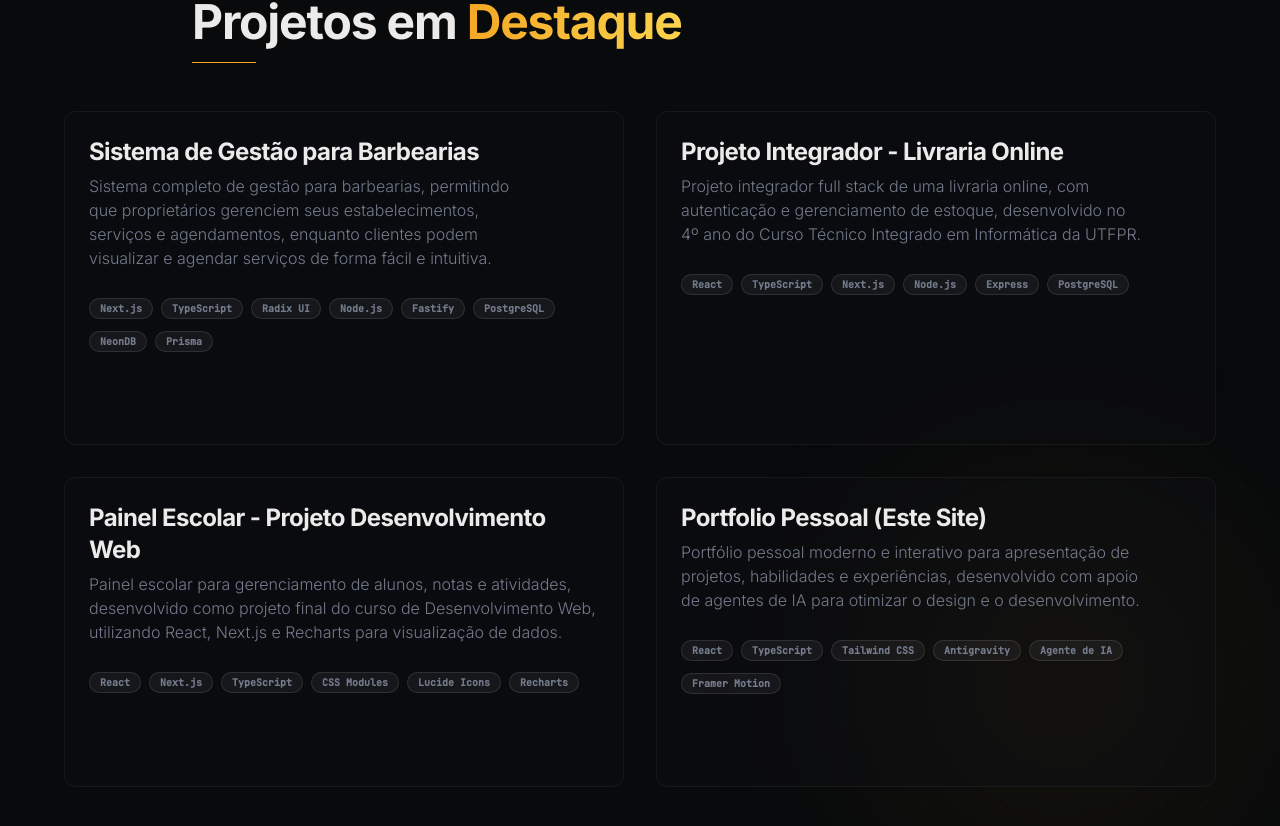
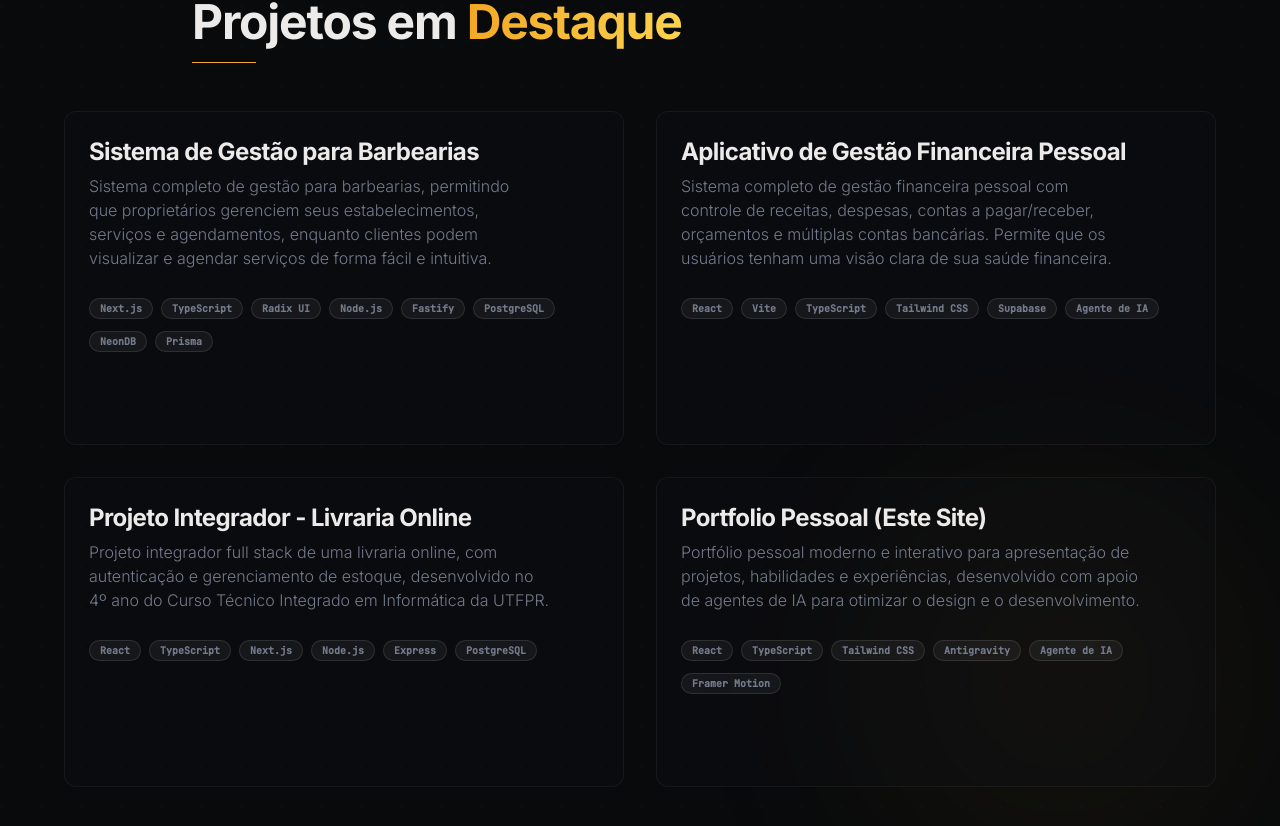
Before and after one commit to valmirpst/portfolio, a React (Vite) app: page / in a window 1280 px wide. Shown: the part 1660-2486 px from the top of the page. Built offline with nearby package versions, Linux system fonts and the light colour scheme; the HTML template or start-up script is replaced by a standard one.

Commit message:
feat: update project details in ProjectsSection component

```diff
--- a/src/components/ProjectsSection.tsx
+++ b/src/components/ProjectsSection.tsx
@@ -44,6 +44,21 @@ const projects: Project[] = [
     // repoUrl: "https://github.com/valmirpst/barbearia",
   },
   {
+    title: "Aplicativo de Gestão Financeira Pessoal",
+    description:
+      "Sistema completo de gestão financeira pessoal com controle de receitas, despesas, contas a pagar/receber, orçamentos e múltiplas contas bancárias. Permite que os usuários tenham uma visão clara de sua saúde financeira. ",
+    tech: [
+      "React",
+      "Vite",
+      "TypeScript",
+      "Tailwind CSS",
+      "Supabase",
+      "Agente de IA",
+    ],
+    liveUrl: "https://gestao-financeira-ai-one.vercel.app/preview",
+    repoUrl: "https://github.com/valmirpst/gestao-financeira-ai",
+  },
+  {
     title: "Projeto Integrador - Livraria Online",
     description:
       "Projeto integrador full stack de uma livraria online, com autenticação e gerenciamento de estoque, desenvolvido no 4º ano do Curso Técnico Integrado em Informática da UTFPR.",
@@ -56,21 +71,6 @@ const projects: Project[] = [
       "PostgreSQL",
     ],
     repoUrl: "https://github.com/valmirpst/projeto-integrador",
-  },
-  {
-    title: "Painel Escolar - Projeto Desenvolvimento Web",
-    description:
-      "Painel escolar para gerenciamento de alunos, notas e atividades, desenvolvido como projeto final do curso de Desenvolvimento Web, utilizando React, Next.js e Recharts para visualização de dados.",
-    tech: [
-      "React",
-      "Next.js",
-      "TypeScript",
-      "CSS Modules",
-      "Lucide Icons",
-      "Recharts",
-    ],
-    liveUrl: "https://dw-project-valmirpst.vercel.app",
-    repoUrl: "https://github.com/valmirpst/dw-project-front",
   },
   {
     title: "Portfolio Pessoal (Este Site)",
```
